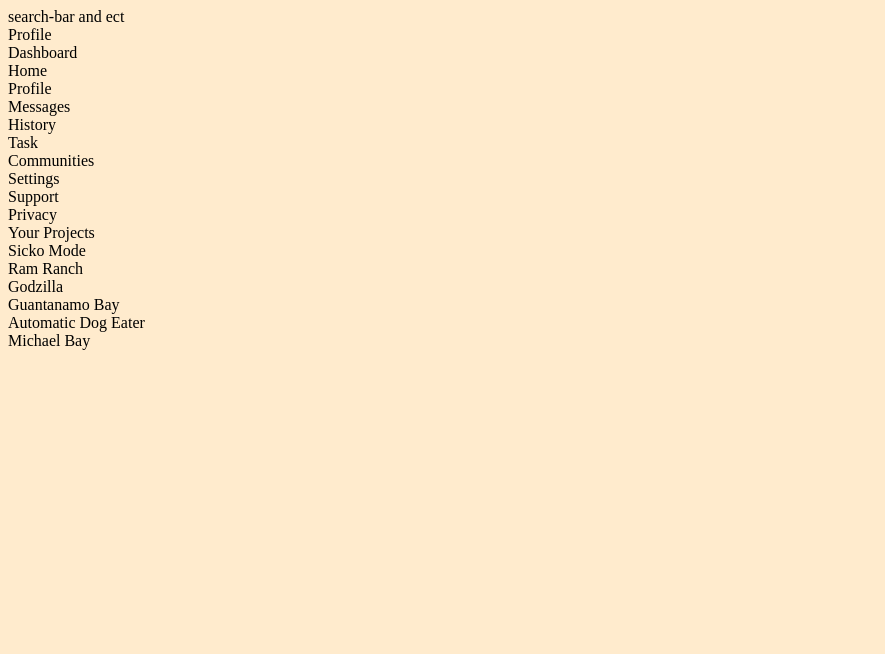
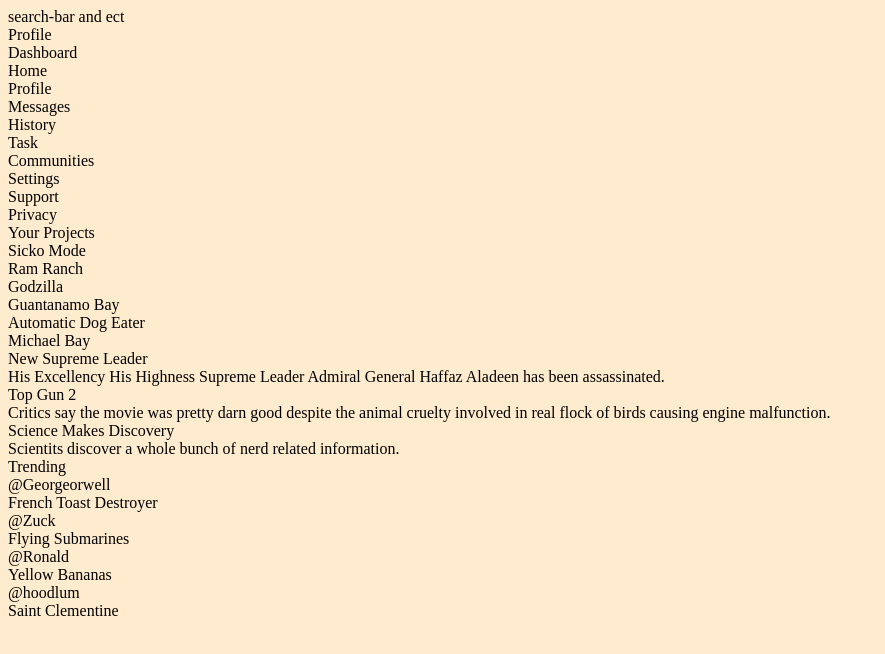
Before and after one commit to ayechanst/admin-dashboard, a plain HTML site: page index.html in a window 1280 px wide. Shown: the whole page, without its empty margins (0-885 px from the left). Drawn offline with Linux system fonts and the light colour scheme.

Commit message:
added announcements and trending

```diff
--- a/index.html
+++ b/index.html
@@ -90,6 +90,52 @@
                 </div>
             </div>
         </section>
+        <section class="announcement-container">
+            <div class="announcement">
+                <div class="title">New Supreme Leader</div>
+                <div class="content">His Excellency His Highness
+                    Supreme Leader Admiral General Haffaz Aladeen
+                    has been assassinated.
+                </div>
+            </div>
+            <div class="announcement">
+                <div class="title">Top Gun 2</div>
+                <div class="content">Critics say the movie was
+                    pretty darn good despite the animal cruelty
+                    involved in real flock of birds causing engine
+                    malfunction.
+                </div>
+            </div>
+            <div class="announcement">
+                <div class="title">Science Makes Discovery</div>
+                <div class="content">Scientits discover a whole
+                    bunch of nerd related information.
+                </div>
+            </div>
+        </section>
+        <section class="trending-container">
+            Trending
+            <div class="profile">
+                <div class="img"></div>
+                <div class="name">@Georgeorwell</div>
+                <div class="user">French Toast Destroyer</div>
+            </div>
+            <div class="profile">
+                <div class="img"></div>
+                <div class="name">@Zuck</div>
+                <div class="user">Flying Submarines</div>
+            </div>
+            <div class="profile">
+                <div class="img"></div>
+                <div class="name">@Ronald</div>
+                <div class="user">Yellow Bananas</div>
+            </div>
+            <div class="profile">
+                <div class="img"></div>
+                <div class="name">@hoodlum</div>
+                <div class="user">Saint Clementine</div>
+            </div>
+        </section>
     </main>
 </body>
 </html>
```
